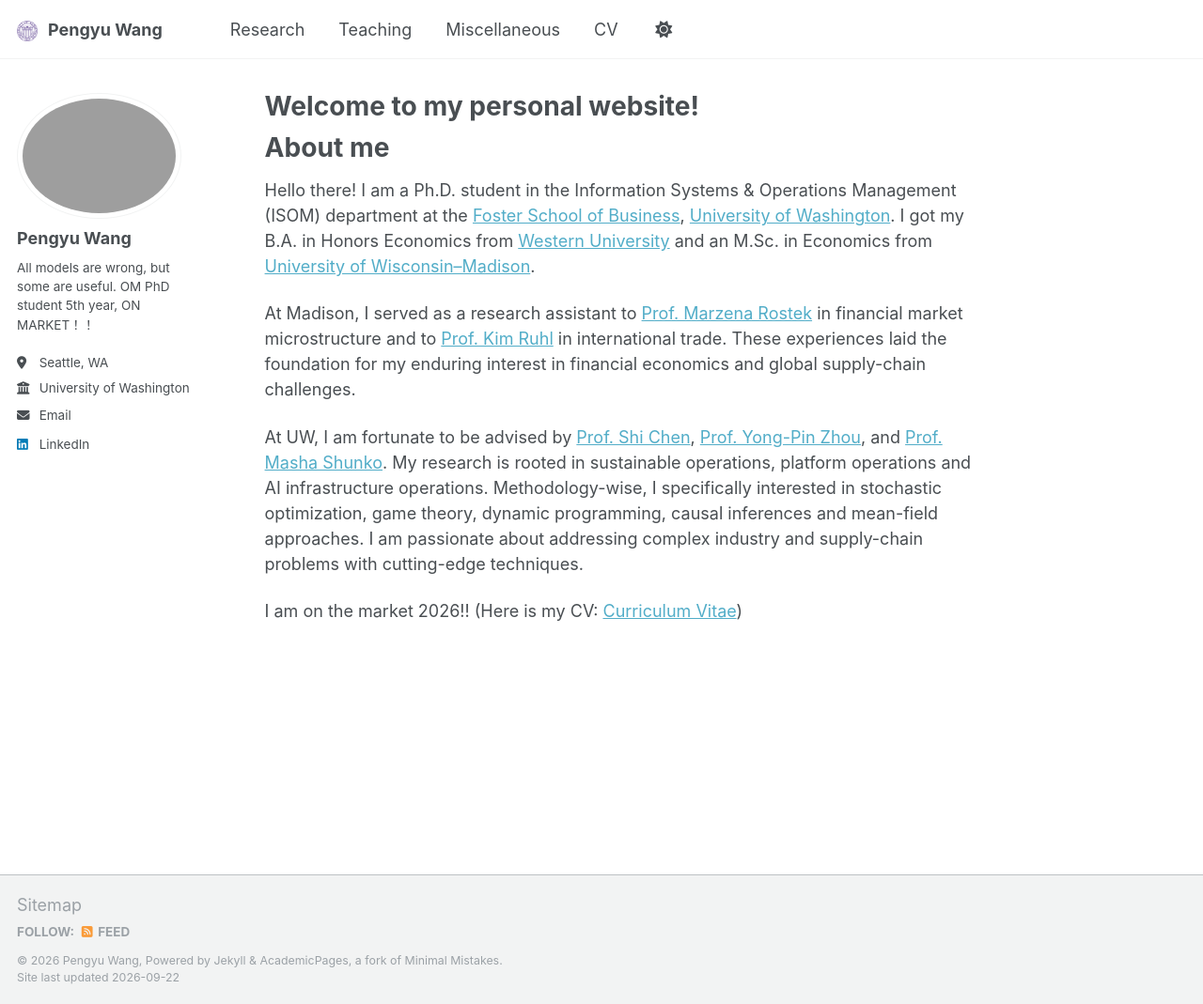
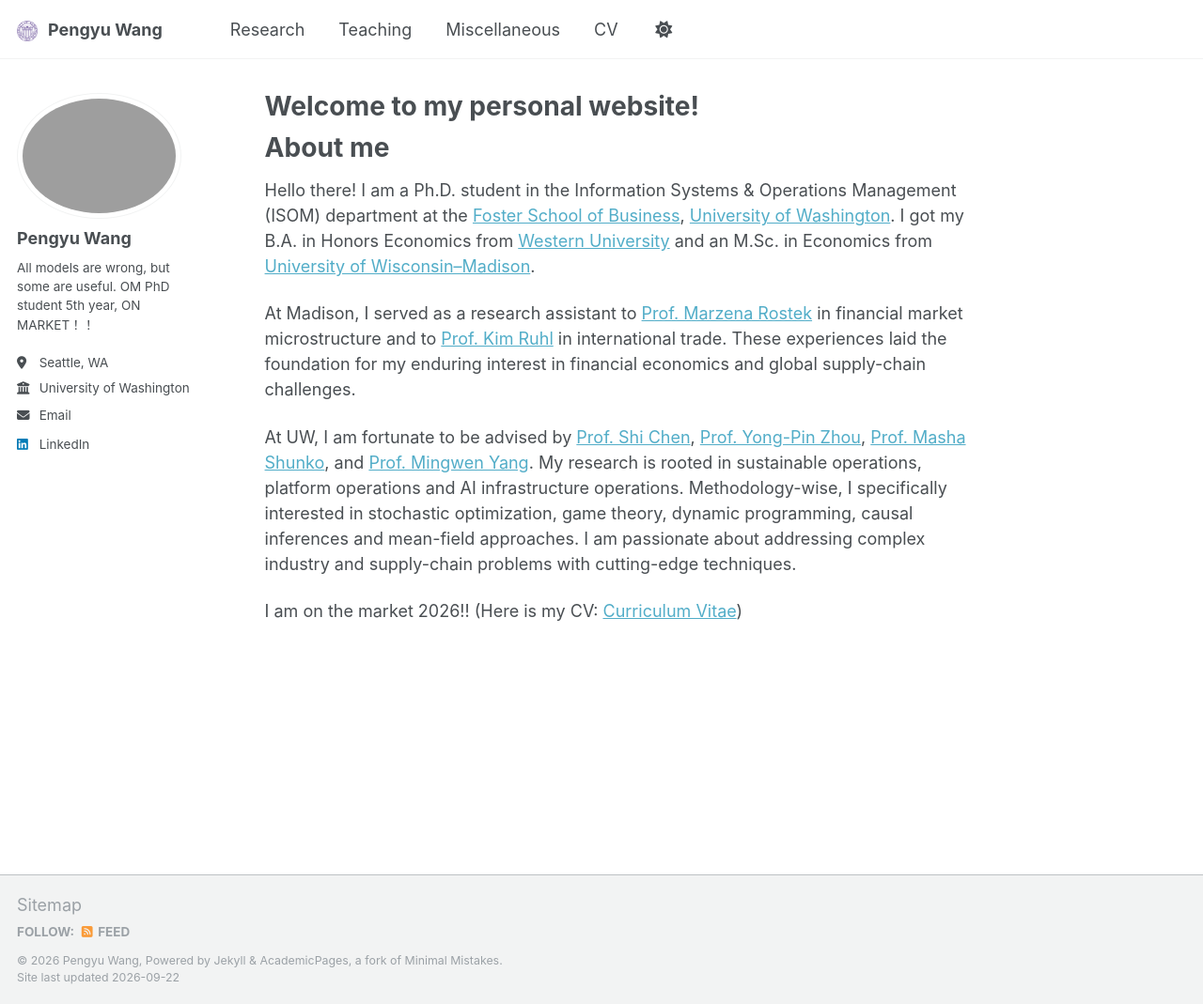
Before and after one commit to MithrandiRAaron/mithrandiraaron.github.io, a Jekyll site: the page built from _pages/about.md, in a window 1280 px wide and 1069 px high. Shown: the whole window at 94% size. Built offline with Jekyll 4.4.1, drawn with Linux system fonts in a browser that asks for light colours.

Commit message:
Update advisor list and research interests
Added Prof. Mingwen Yang as an advisor and updated research interests.

```diff
--- a/_pages/about.md
+++ b/_pages/about.md
@@ -12,6 +12,6 @@ Hello there! I am a Ph.D. student in the Information Systems & Operations Manage
 
 At Madison, I served as a research assistant to [Prof. Marzena Rostek](https://users.ssc.wisc.edu/~mrostek/){:target="_blank"} in financial market microstructure and to [Prof. Kim Ruhl](https://www.kimjruhl.com/){:target="_blank"} in international trade. These experiences laid the foundation for my enduring interest in financial economics and global supply-chain challenges.
 
-At UW, I am fortunate to be advised by [Prof. Shi Chen](https://foster.uw.edu/faculty-research/directory/shi-chen/){:target="_blank"}, [Prof. Yong-Pin Zhou](https://faculty.washington.edu/yongpin/){:target="_blank"}, and [Prof. Masha Shunko](https://foster.uw.edu/faculty-research/directory/masha-shunko/){:target="_blank"}. My research is rooted in sustainable operations, platform operations and AI infrastructure operations. Methodology-wise, I specifically interested in stochastic optimization, game theory, dynamic programming, causal inferences and mean-field approaches. I am passionate about addressing complex industry and supply-chain problems with cutting-edge techniques.
+At UW, I am fortunate to be advised by [Prof. Shi Chen](https://foster.uw.edu/faculty-research/directory/shi-chen/){:target="_blank"}, [Prof. Yong-Pin Zhou](https://faculty.washington.edu/yongpin/){:target="_blank"}, [Prof. Masha Shunko](https://foster.uw.edu/faculty-research/directory/masha-shunko/){:target="_blank"}, and [Prof. Mingwen Yang](https://foster.uw.edu/faculty-research/directory/mingwen-yang/). My research is rooted in sustainable operations, platform operations and AI infrastructure operations. Methodology-wise, I specifically interested in stochastic optimization, game theory, dynamic programming, causal inferences and mean-field approaches. I am passionate about addressing complex industry and supply-chain problems with cutting-edge techniques.
 
 I am on the market 2026!! (Here is my CV: [Curriculum Vitae](/files/Pengyu_Wang_CV.pdf))
```
